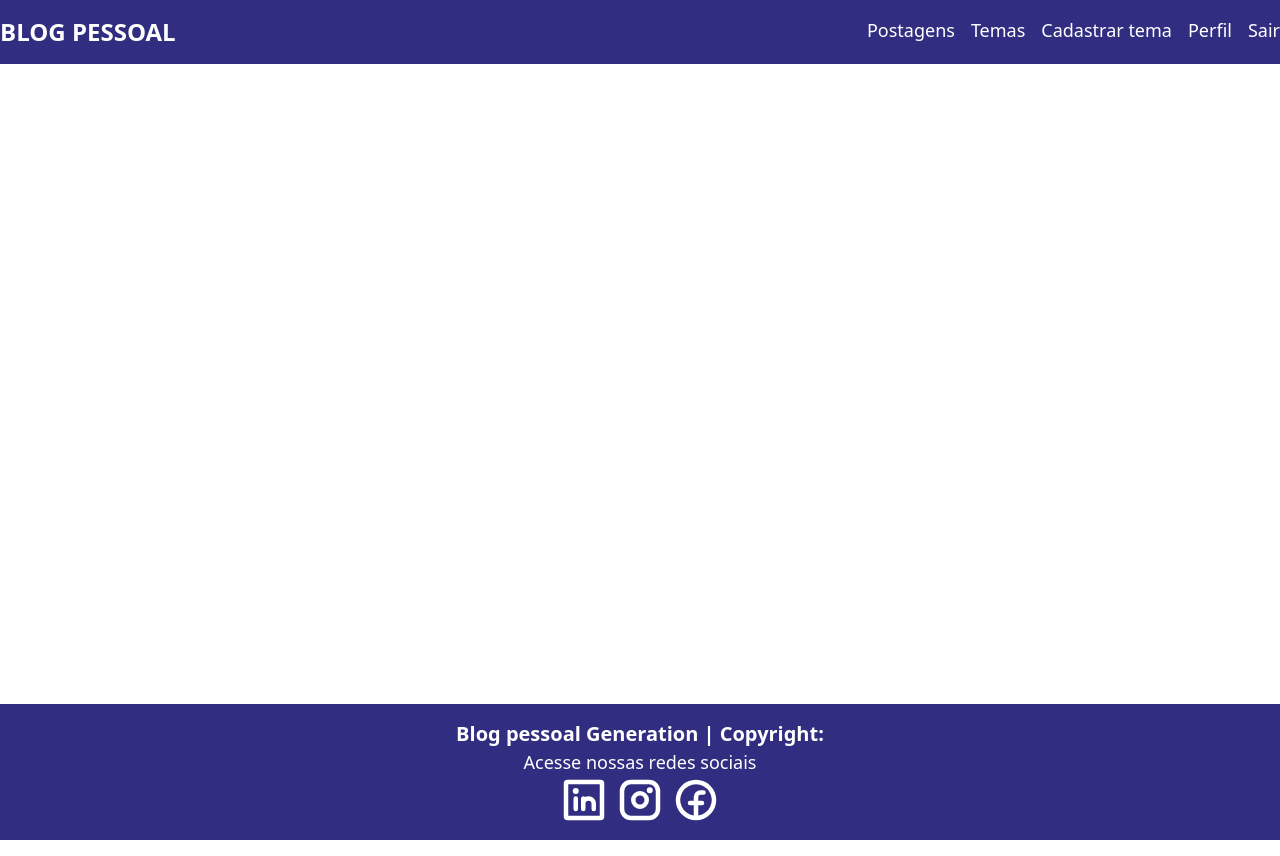
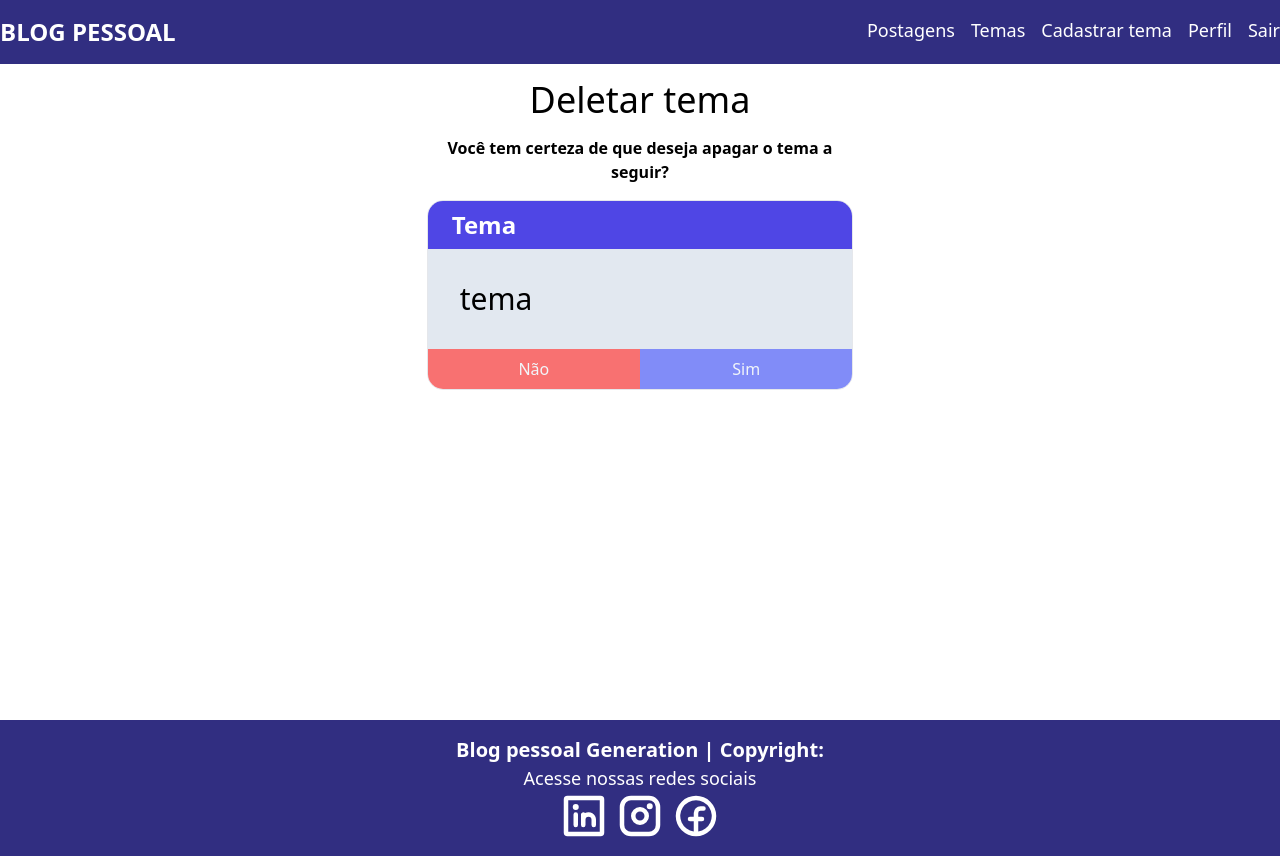
Before and after one commit to JayCesar/personalBlog_frontend, a React (Vite) app: page /deletarTema/1 in a window 1280 px wide. Built offline with nearby package versions, Linux system fonts and the light colour scheme.

Commit message:
@JayCesar | Update: add part 22

```diff
--- a/src/App.tsx
+++ b/src/App.tsx
@@ -10,6 +10,7 @@
 import { AuthProvider } from './contexts/AuthContext';
 import ListaTemas from './components/temas/listaTemas/ListaTemas';
 import FormularioTema from './components/temas/formularioTema/FormularioTema';
+import DeletarTema from './components/temas/deletarTema/DeletarTema';
 
 
 function App() {
@@ -27,7 +28,7 @@
               <Route path="/temas" element={<ListaTemas />} />
               <Route path="/cadastroTema" element={<FormularioTema />} />
               <Route path="/editarTema/:id" element={<FormularioTema />} />
-
+              <Route path="/deletarTema/:id" element={<DeletarTema />} />
             </Routes>
           </div>
           <Footer />
--- /dev/null
+++ b/src/components/temas/deletarTema/DeletarTema.tsx
@@ -0,0 +1,25 @@
+import React from 'react'
+
+function DeletarTema() {
+
+  return (
+    <div className='container w-1/3 mx-auto'>
+      <h1 className='text-4xl text-center my-4'>Deletar tema</h1>
+
+      <p className='text-center font-semibold mb-4'>Você tem certeza de que deseja apagar o tema a seguir?</p>
+
+      <div className='border flex flex-col rounded-2xl overflow-hidden justify-between'>
+      <header className='py-2 px-6 bg-indigo-600 text-white font-bold text-2xl'>Tema</header>
+      <p className='p-8 text-3xl bg-slate-200 h-full'>tema</p>
+      <div className="flex">
+        <button className='text-slate-100 bg-red-400 hover:bg-red-600 w-full py-2' >Não</button>
+        <button className='w-full text-slate-100 bg-indigo-400 hover:bg-indigo-600 flex items-center justify-center' >
+          Sim
+        </button>
+      </div>
+    </div>
+    </div>
+  )
+}
+
+export default DeletarTema
```
